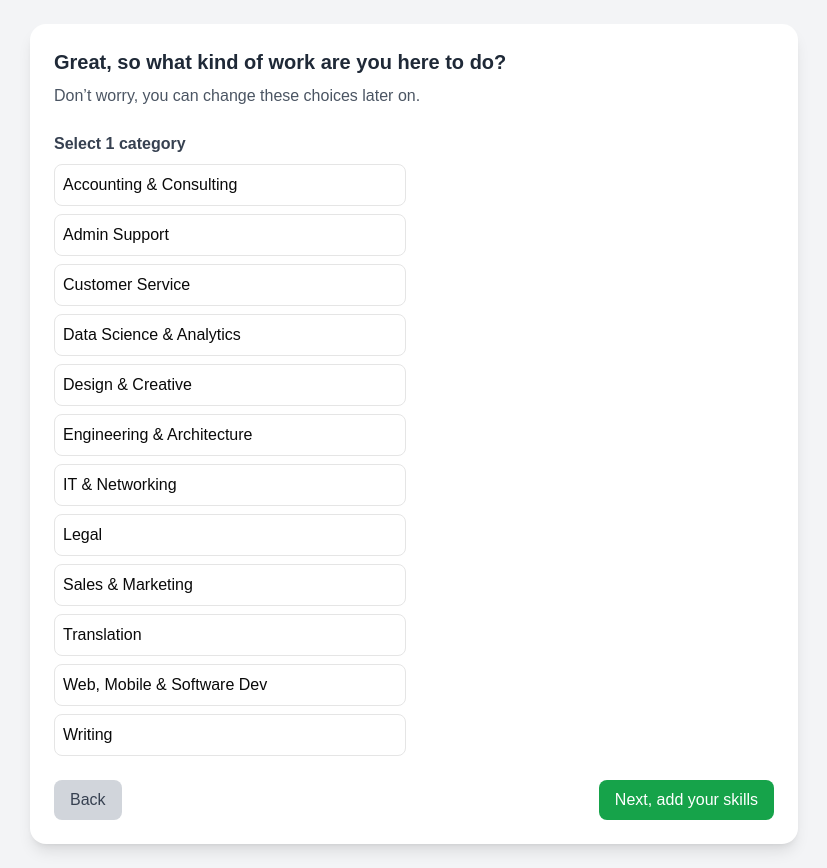
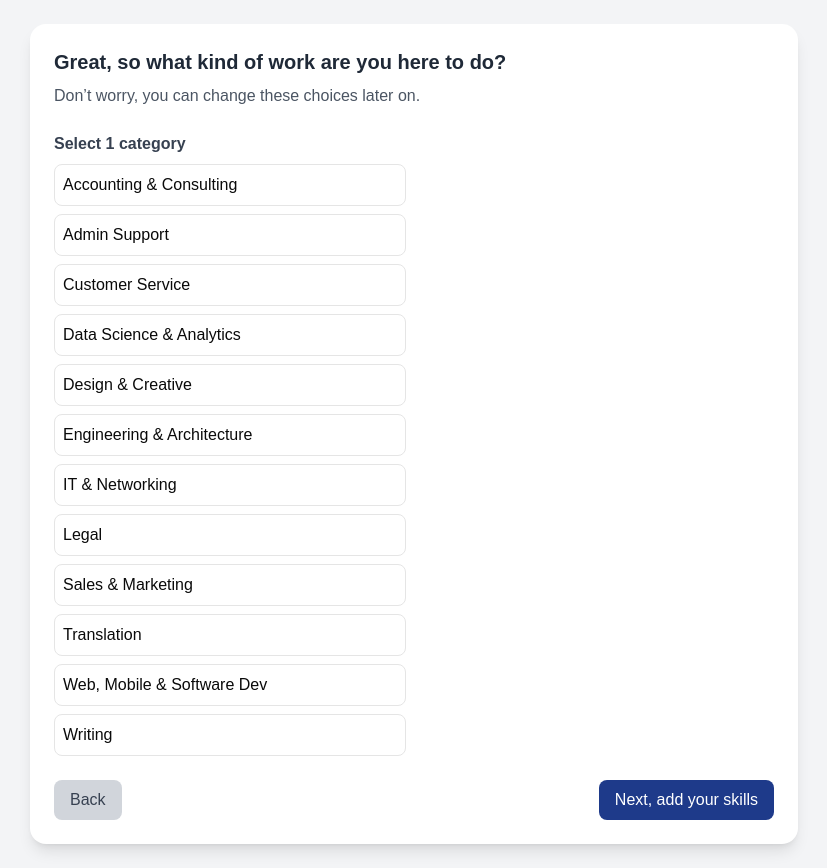
Before and after one commit to TechSubham/Job-Market-Analyzer, a Next.js app: page /Pages/Auth/profile/pageThree in a window 1280 px wide. Shown: the whole page, without its empty margins (226-1053 px from the left). Built offline with nearby package versions, Linux system fonts and the light colour scheme.

Commit message:
Navigation buttons modified

```diff
--- a/app/Pages/Auth/profile/pageThree/page.jsx
+++ b/app/Pages/Auth/profile/pageThree/page.jsx
@@ -113,7 +113,7 @@
           </button>
 
           <button
-            className="bg-green-600 text-white py-2 px-4 rounded-lg hover:bg-green-700"
+            className="bg-blue-900 text-white py-2 px-4 rounded-lg hover:bg-blue-700"
             onClick={() => router.push("pageFive")}
           >
             Next, add your skills
```
